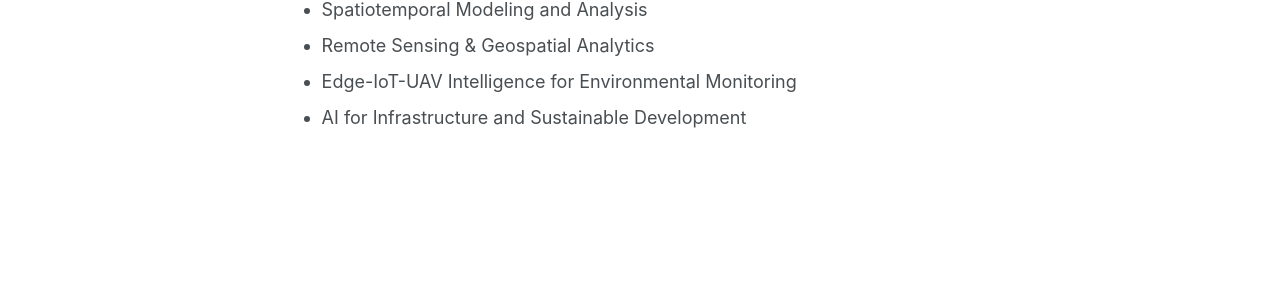
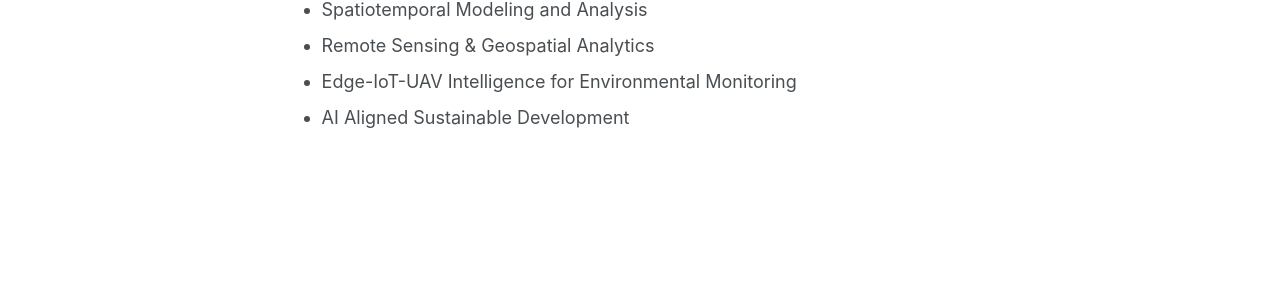
Before and after one commit to Jayakrishnan-A/jayakrishnan-a.github.io, a Jekyll site: the page built from _pages/about.md, in a window 1280 px wide and 1198 px high. Shown: the part 668-968 px from the top of the window. Built offline with Jekyll 4.4.1, drawn with Linux system fonts in a browser that asks for light colours; some web fonts are replaced.

Commit message:
Update about.md

```diff
--- a/_pages/about.md
+++ b/_pages/about.md
@@ -14,4 +14,4 @@ Research Interests
 - Spatiotemporal Modeling and Analysis
 - Remote Sensing & Geospatial Analytics
 - Edge-IoT-UAV Intelligence for Environmental Monitoring
-- AI for Infrastructure and Sustainable Development
+- AI Aligned Sustainable Development
```
